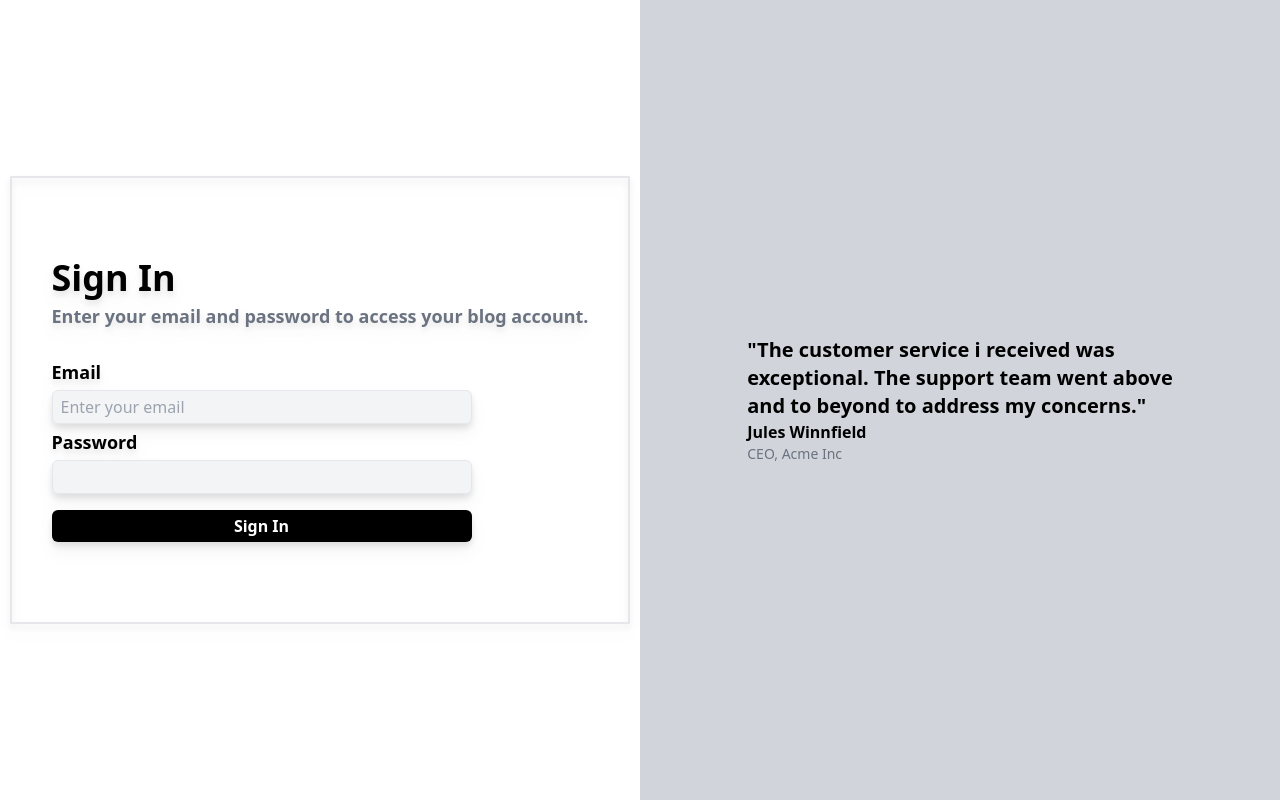
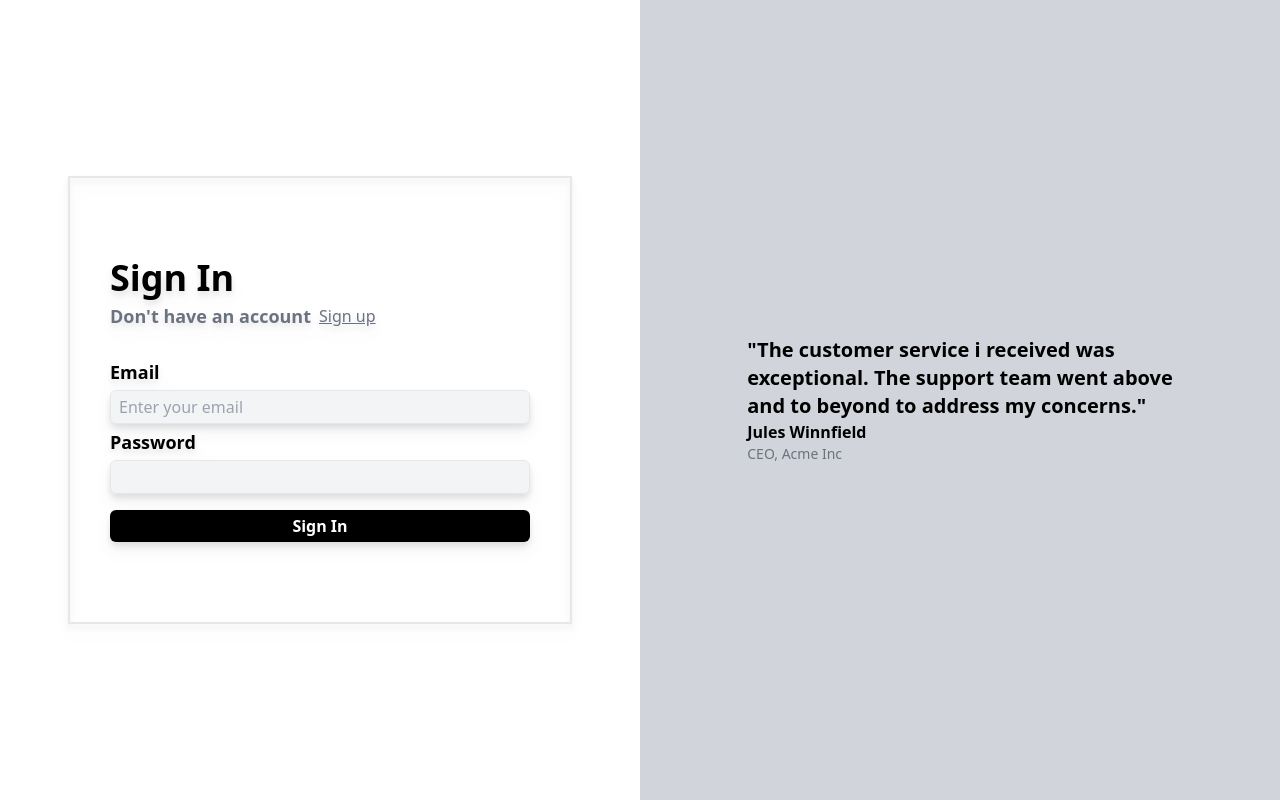
Before and after one commit to bhumipandey06/blogging, a React (Vite) app in the folder frontend/: page /signin in a window 1280 px wide. Built offline with nearby package versions, Linux system fonts and the light colour scheme.

Commit message:
scrollbar fixed

```diff
--- a/frontend/src/components/Auth.tsx
+++ b/frontend/src/components/Auth.tsx
@@ -20,7 +20,7 @@ export const Authcomp=({title,discription}:props)=>{
     })
 
     return <>
-        <div className="flex justify-center items-center h-[100vh]">
+        <div className="flex justify-center items-center h-[100vh] w-auto">
             <div className="flex flex-col border-2 drop-shadow-lg px-10 py-20">
                 <div className="font-bold text-md sm:xl md:2xl lg:text-4xl ">{title}</div>
                 <div className="flex flex-col sm:flex-row">
--- a/frontend/src/pages/Signin.tsx
+++ b/frontend/src/pages/Signin.tsx
@@ -20,15 +20,12 @@ export const Signin=()=>{
     return <>
         <div className="grid grid-cols-1 sm:grid-cols-2">
         <div>
-        <div className="flex justify-center items-center h-[100vh]">
+        <div className="flex justify-center items-center h-[100vh] w-auto">
             <div className="flex flex-col gap-1 border-2 drop-shadow-lg py-20 px-10">
                 <div className="font-bold text-md sm:xl md:2xl lg:text-4xl">Sign In</div>
                 <div className="flex flex-col sm:flex-row">
-                <div className="text-gray-500 text-sm md:text-md lg:text-lg font-semibold">
-                    <div>
-                        Enter your email and password to access your blog account.</div>
-                    </div>
-
+                <div className="text-gray-500 text-sm md:text-md lg:text-lg font-semibold">Don't have an account</div>
+                <button className="lg:pl-2 text-gray-500 underline" onClick={()=>{navigate('/signup')}}>Sign up</button>
                 </div>
                 <div className="mt-5">
                     <Inputcomp title="Email" type="text" placeholder="Enter your email" onchange={(e)=>{
@@ -63,7 +60,7 @@ export const Signin=()=>{
         </div>
 
         </div>
-        <div className="invisible sm:visible">
+        <div className="invisible absolute sm:visible sm:static">
             <Quotecomp/>
         </div>
     </div>
--- a/frontend/src/pages/Signup.tsx
+++ b/frontend/src/pages/Signup.tsx
@@ -7,7 +7,7 @@ export const Signup=()=>{
         <div>
         <Authcomp title='Create an account' discription='Already have an account?'/>
         </div>
-        <div className="invisible sm:visible">
+        <div className="absolute invisible sm:visible sm:static">
             <Quotecomp/>
         </div>
     </div>
```
